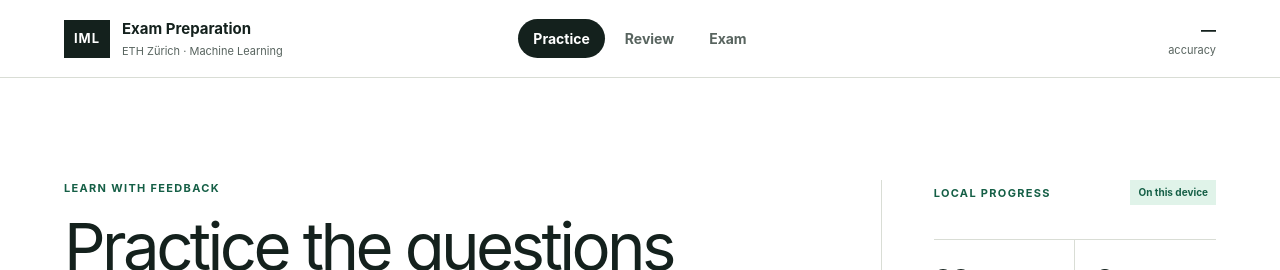
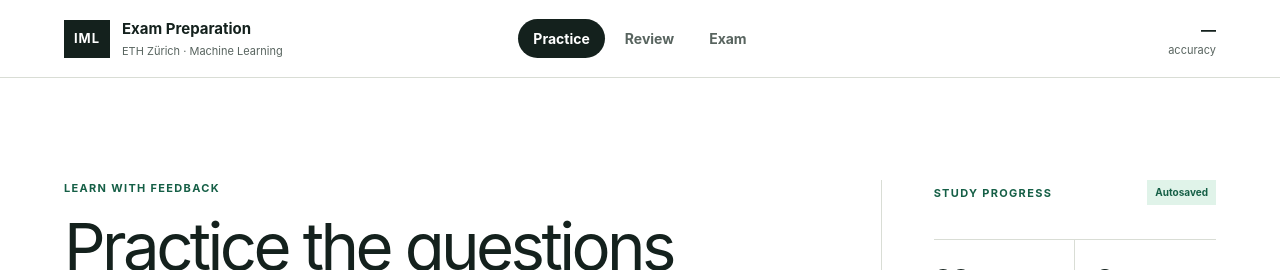
Before and after one commit to lemaurer/machine-learning-exam-prep, a React (Vite) app: page / in a window 1280 px wide. Shown: the top 270 px of the page. Built offline with nearby package versions, Linux system fonts and the light colour scheme.

Commit message:
Update progress persistence wording

```diff
--- a/app/ExamPrepApp.tsx
+++ b/app/ExamPrepApp.tsx
@@ -250,7 +250,7 @@ export function ExamPrepApp() {
   }
 
   function resetProgress() {
-    if (!window.confirm("Reset all Done and Review progress on this device? Local question edits will remain.")) return;
+    if (!window.confirm("Reset all Done and Review progress? Question edits will remain.")) return;
     window.localStorage.removeItem(PROGRESS_KEY);
     setProgress({});
   }
@@ -496,7 +496,7 @@ function SetupScreen({
       </section>
 
       <aside className="stats-panel">
-        <div className="stats-heading"><span className="eyebrow">Local progress</span><span className="local-pill">On this device</span></div>
+        <div className="stats-heading"><span className="eyebrow">Study progress</span><span className="local-pill">Autosaved</span></div>
         <div className="stat-grid">
           <div><strong>{totals.newCount}</strong><span>new</span></div>
           <div><strong>{totals.done}</strong><span>done</span></div>
@@ -506,7 +506,7 @@ function SetupScreen({
         <div className="source-note"><span>Question bank</span><strong>{sourceQuestions.length} supplied questions · {EXAMS.length} exam{EXAMS.length === 1 ? "" : "s"}</strong><p>Imported from the supplied exam material. No additional questions have been generated.</p></div>
         <div className="local-actions">
           <button className="text-button" onClick={onResetProgress}>Reset Done & Review progress</button>
-          {editedCount > 0 && <button className="text-button" onClick={onResetEdits}>Restore {editedCount} local edit{editedCount === 1 ? "" : "s"}</button>}
+          {editedCount > 0 && <button className="text-button" onClick={onResetEdits}>Restore {editedCount} edit{editedCount === 1 ? "" : "s"}</button>}
         </div>
       </aside>
     </div>
```
